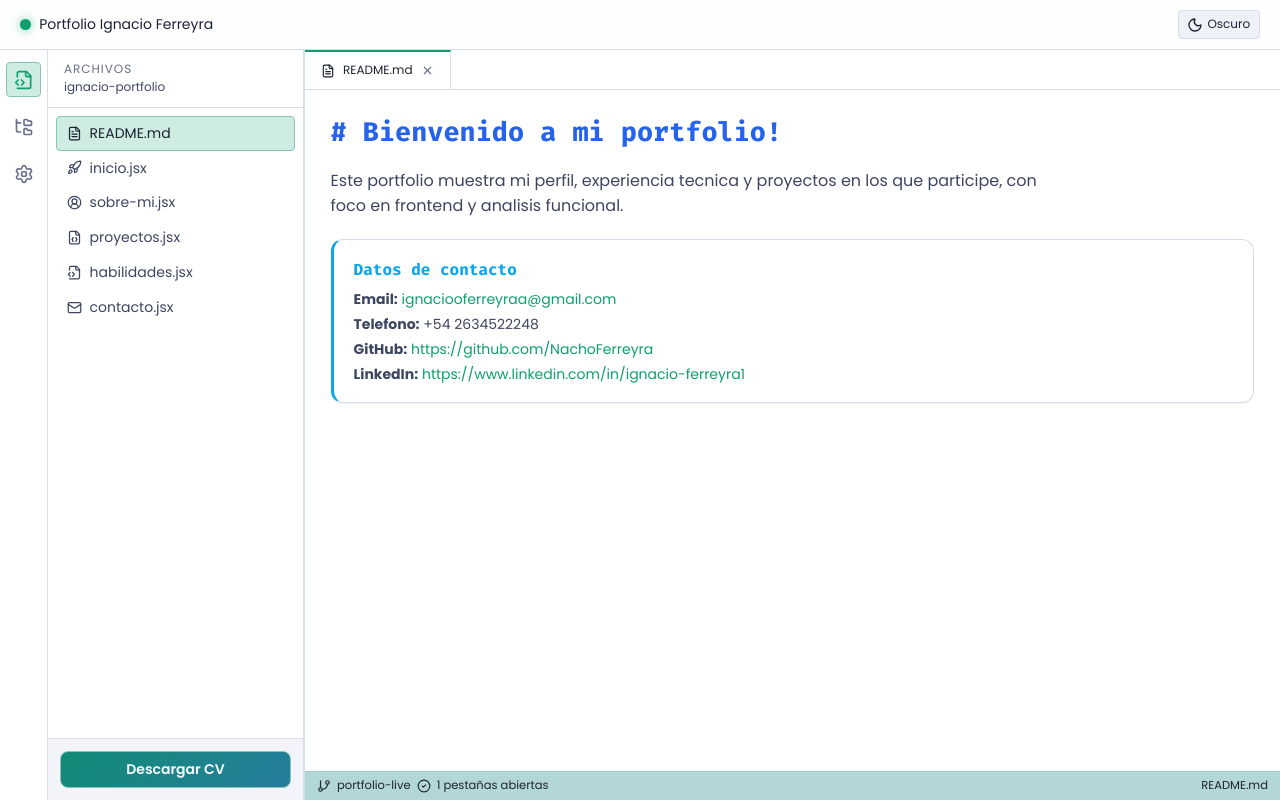
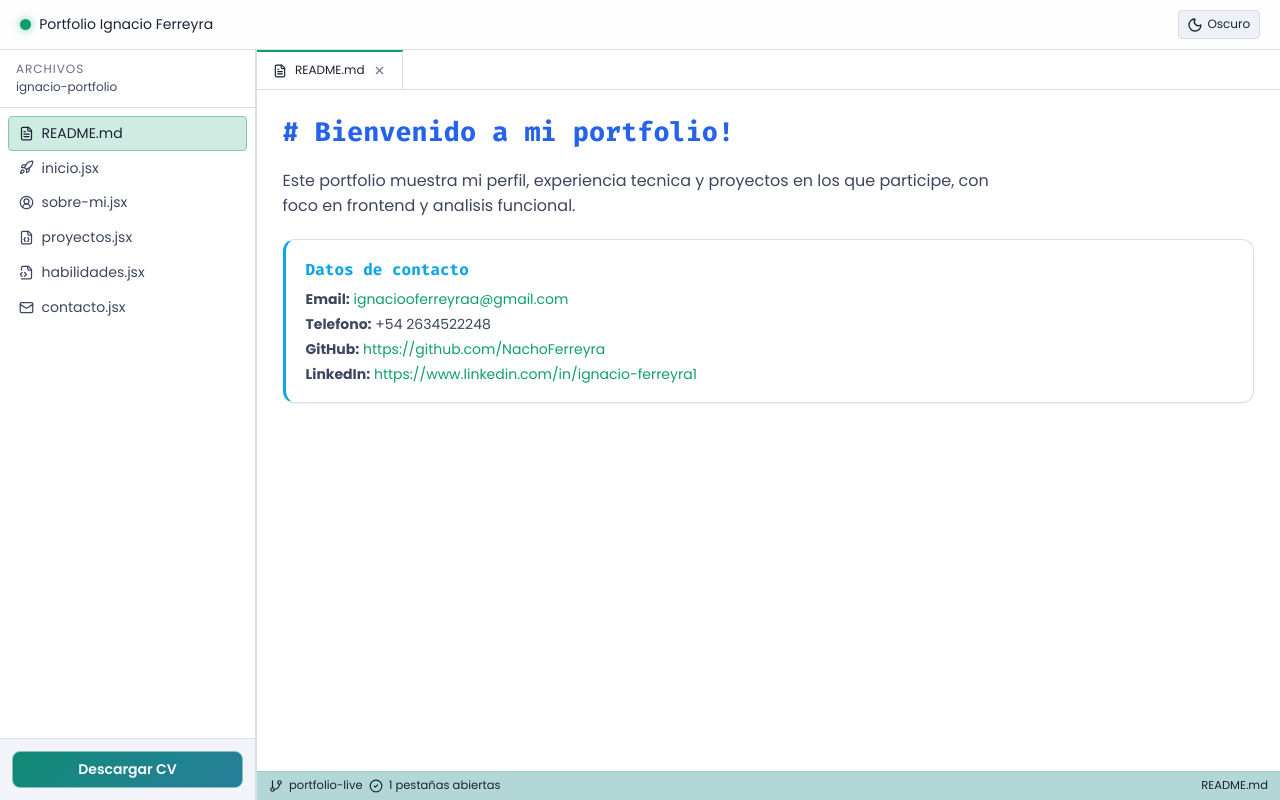
Before and after one commit to NachoFerreyra/Portfolio-Ignacio-Ferreyra, a React (Vite) app: page / in a window 1280 px wide. Built offline with nearby package versions, Linux system fonts and the light colour scheme.

Commit message:
refactor: remove unused ActivityBar component and add portfolio icon in index.html

```diff
--- a/index.html
+++ b/index.html
@@ -3,6 +3,7 @@
   <head>
     <meta charset="UTF-8" />
     <meta name="viewport" content="width=device-width, initial-scale=1.0" />
+    <link rel="icon" type="image/png" href="/portfolio.png" />
     <title>Portfolio Ignacio Ferreyra</title>
     <meta name="description" content="Portfolio interactivo" />
   </head>
--- a/src/App.jsx
+++ b/src/App.jsx
@@ -8,7 +8,6 @@
   getRouteByFileId,
 } from "@/utils/fileMap";
 import TopBar from "@/components/Layout/TopBar/TopBar";
-import ActivityBar from "@/components/Layout/ActivityBar/ActivityBar";
 import Explorer from "@/components/Layout/Explorer/Explorer";
 import TabsBar from "@/components/Layout/TabsBar/TabsBar";
 import StatusBar from "@/components/Layout/StatusBar/StatusBar";
@@ -75,8 +74,6 @@
       />
 
       <main className={styles.workspace}>
-        <ActivityBar />
-
         <Explorer
           files={explorerFiles}
           activeFileId={activeFile?.id}
```
Also changed, not shown: public/portfolio.png (added).
